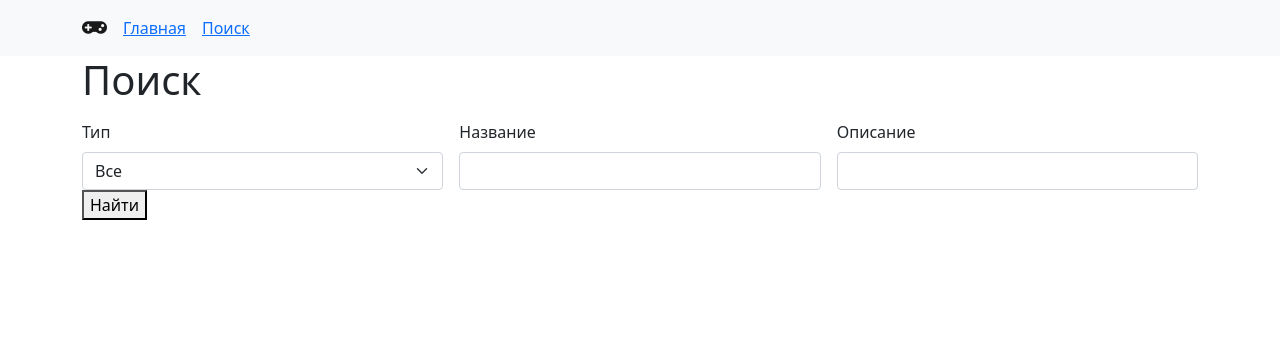
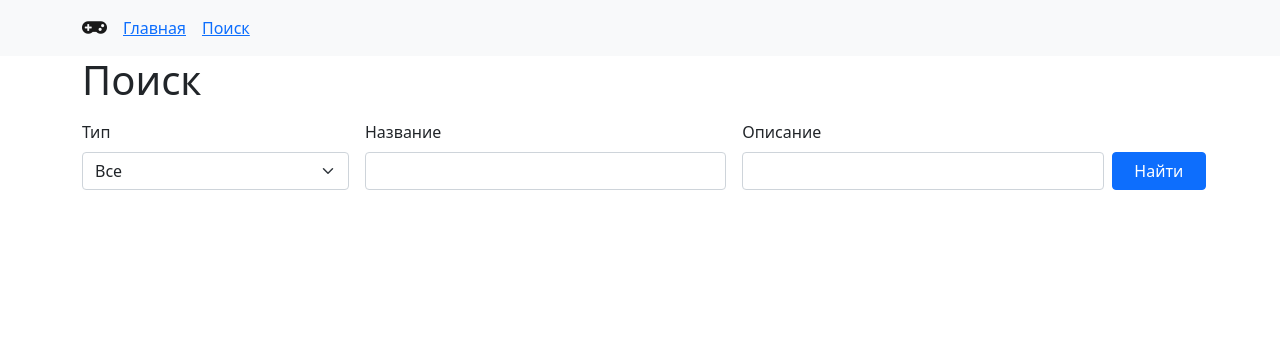
Before and after one commit to deniskachalin/Back-end, a PHP site: template project/views/search.twig in a window 1280 px wide. Shown: the top 356 px of the page. Run offline with PHP 8.4, Linux system fonts and the light colour scheme; the template is opened without the code that fills it, so the values that code supplies are empty; some libraries are stand-ins or nearby versions.

Commit message:
Crud 4 comp

```diff
--- a/project/views/search.twig
+++ b/project/views/search.twig
@@ -4,14 +4,14 @@
 {% block content %}
 	<h1 class="mb-3">Поиск</h1>
 
-	<form action="">
+	<form action="" class = "mb-3">
         <div class = "row g-3">
-            <label for="type" class="form-label col">Тип</label>
-            <label for="title" class="form-label col">Название</label>
-            <label for="info" class="form-label col">Описание</label>
+            <label for="type" class="form-label col-3">Тип</label>
+            <label for="title" class="form-label col-4">Название</label>
+            <label for="description" class="form-label col-4" >Описание</label>
         </div>
-		<div class="row g-3">
-			<div class="col">
+		<div class="row g-3 justify-content-between">
+			<div class="col-3">
 				<select id = "type"class="form-select" name="type">
 					<option selected value="">Все</option>
 					{% for type in types %}
@@ -19,22 +19,20 @@
 					{% endfor %}
 				</select>
 			</div>
-			<div class="col">
-				<input id = "title" type="text" class="form-control" aria-label="Last name">
+			<div class="col-4">
+				<input id = "title" type="text" class="form-control" name = "title">
 			</div>
-			<div class="col">
-				<input id = "info" type="text" class="form-control" aria-label="Last name">
+			<div class="col-4">
+				<input id = "info" type="text" class="form-control"  name = "description">
 			</div>
 
-
+            <button class="col-1 btn btn-primary" type="submit">Найти</button>
 		</div>
 
-
-		<button type="submit">Найти</button>
 	</form>
-	<ul>
+	<ul class="list-group">
 		{% for game in objects %}
-			<li>{{ macros.btn( game.title, "/games/"~ game.id,  false ) }}</li>
+        <li class="list-group-item">{{ macros.btn( game.title, "/games/"~ game.id,  false ) }}</li>
 		{% endfor %}
 	</ul>
 {% endblock %}
```
Also changed, not shown: project/controllers/SearchController.php (+9 -8 lines).
